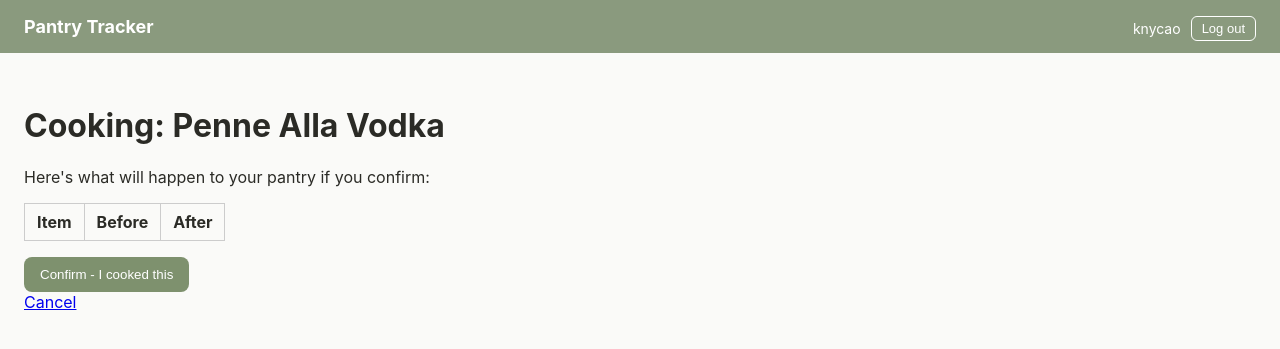
After one commit to kny-c/pantry-app, a Flask app: page /recipes/1/cook in a window 1280 px wide. The commit adds this page. Shown: the top 349 px of the page. Run offline with Flask 3, Linux system fonts and the light colour scheme; a user stored in the database is signed in; data comes from the database, SQL or seed files in the repository; lists and menus that the app fills with data are empty.

Commit message:
added cook this/auto deduction

```diff
--- a/app.py
+++ b/app.py
@@ -82,6 +82,38 @@ def check_recipe_availability(recipe_ingredients, connection):
             missing.append(f"{needed_name} (need {needed_quantity} {needed_unit}, have {total_available})")
 
     return missing
+
+def compute_deduction_plan(ingredient_name, needed_quantity, unit, connection):
+    """
+    Figures out exactly which pantry items to deduct from, and how much,
+    to cover 'needed_quantity' of an ingredient -- oldest items (lowest id) first.
+    """
+    matching_items = connection.execute(
+        "SELECT * FROM items WHERE name LIKE ? AND unit = ? ORDER BY id ASC",
+        (f"%{ingredient_name}%", unit)
+    ).fetchall()
+
+    plan = []
+    remaining_needed = needed_quantity
+
+    for item in matching_items:
+        if remaining_needed <= 0:
+            break
+
+        deduct_amount = min(item["quantity"], remaining_needed)
+        new_quantity = item["quantity"] - deduct_amount
+
+        plan.append({
+            "item_id": item["id"],
+            "item_name": item["name"],
+            "old_quantity": item["quantity"],
+            "deduct_amount": deduct_amount,
+            "new_quantity": new_quantity,
+        })
+
+        remaining_needed -= deduct_amount
+
+    return plan
 
 @app.route("/", methods=["GET"])
 @login_required
@@ -246,6 +278,62 @@ def delete_recipe(recipe_id):
     connection.close()
     return redirect("/recipes")
 
+@app.route("/recipes/<int:recipe_id>/cook", methods=["GET"])
+@login_required
+def cook_preview(recipe_id):
+    connection = sqlite3.connect("pantry.db")
+    connection.row_factory = sqlite3.Row
+
+    recipe = connection.execute("SELECT * FROM recipes WHERE id = ?", (recipe_id,)).fetchone()
+    recipe_ingredients = connection.execute(
+        "SELECT * FROM recipe_ingredients WHERE recipe_id = ?", (recipe_id,)
+    ).fetchall()
+
+    full_plan = []
+    for ingredient in recipe_ingredients:
+        steps = compute_deduction_plan(
+            ingredient["ingredient_name"],
+            ingredient["quantity_needed"],
+            ingredient["unit"],
+            connection
+        )
+        full_plan.extend(steps)
+
+    connection.close()
+    return render_template(
+        "cook_preview.html",
+        recipe=recipe,
+        deduction_plan=full_plan,
+        username=session["username"]
+    )
+
+@app.route("/recipes/<int:recipe_id>/cook", methods=["POST"])
+@login_required
+def cook_confirm(recipe_id):
+    connection = sqlite3.connect("pantry.db")
+    connection.row_factory = sqlite3.Row
+
+    recipe_ingredients = connection.execute(
+        "SELECT * FROM recipe_ingredients WHERE recipe_id = ?", (recipe_id,)
+    ).fetchall()
+
+    for ingredient in recipe_ingredients:
+        steps = compute_deduction_plan(
+            ingredient["ingredient_name"],
+            ingredient["quantity_needed"],
+            ingredient["unit"],
+            connection
+        )
+        for step in steps:
+            connection.execute(
+                "UPDATE items SET quantity = ? WHERE id = ?",
+                (step["new_quantity"], step["item_id"])
+            )
+
+    connection.commit()
+    connection.close()
+    return redirect("/recipes")
+
 # ----------------------------------------------------
 # Start Server
 if __name__ == "__main__":
--- a/static/style.css
+++ b/static/style.css
@@ -247,3 +247,35 @@ details summary {
   color: #b04a4a;
   margin-bottom: 8px;
 }
+
+.cook-btn {
+  display: inline-block;
+  background-color: #7e916e;
+  color: white;
+  border-radius: 8px;
+  padding: 6px 12px;
+  text-decoration: none;
+  font-size: 13px;
+  margin-top: 8px;
+}
+
+.cook-preview-table {
+  border-collapse: collapse;
+  margin-bottom: 16px;
+}
+
+.cook-preview-table th,
+.cook-preview-table td {
+  border: 1px solid #ccc;
+  padding: 8px 12px;
+  text-align: left;
+}
+
+.confirm-btn {
+  background-color: #7e916e;
+  color: white;
+  border: none;
+  border-radius: 8px;
+  padding: 10px 16px;
+  cursor: pointer;
+}
--- /dev/null
+++ b/templates/cook_preview.html
@@ -0,0 +1,31 @@
+{% extends "base.html" %}
+
+{% block content %}
+  <h1>Cooking: {{ recipe.title }}</h1>
+
+  <p>Here's what will happen to your pantry if you confirm:</p>
+
+  <table class="cook-preview-table">
+    <thead>
+      <tr>
+        <th>Item</th>
+        <th>Before</th>
+        <th>After</th>
+      </tr>
+    </thead>
+    <tbody>
+      {% for step in deduction_plan %}
+        <tr>
+          <td>{{ step.item_name }}</td>
+          <td>{{ step.old_quantity }}</td>
+          <td>{{ step.new_quantity }}</td>
+        </tr>
+      {% endfor %}
+    </tbody>
+  </table>
+
+  <form action="/recipes/{{ recipe.id }}/cook" method="POST">
+    <button type="submit" class="confirm-btn">Confirm - I cooked this</button>
+  </form>
+  <a href="/recipes">Cancel</a>
+{% endblock %}
--- a/templates/recipes.html
+++ b/templates/recipes.html
@@ -34,6 +34,10 @@
           {% endfor %}
         </ul>
 
+        {% if recipe.missing|length == 0 %}
+          <a href="/recipes/{{ recipe.id }}/cook" class="cook-btn">Cooked this</a>
+        {% endif %}
+
         <form action="/recipes/delete/{{ recipe.id }}" method="POST">
           <button type="submit" class="delete-btn">Delete</button>
         </form>
```
